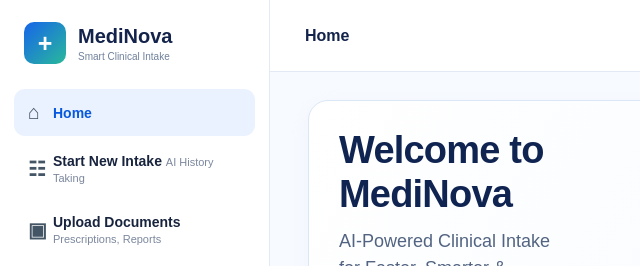
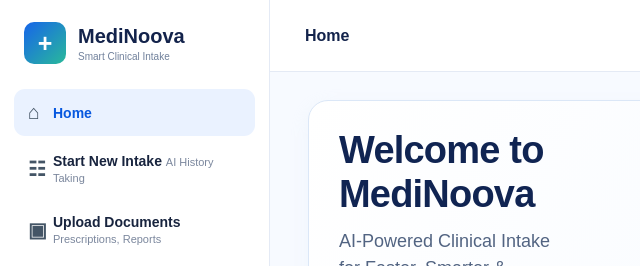
Before and after one commit to khushichaurasiya-dev/MediNova, a website: page public/index.html in a window 1280 px wide. Shown: the top 266 px of the page, 0-640 px from the left. Drawn offline with Linux system fonts and the light colour scheme.

Commit message:
Correct spelling of 'MediNova' to 'MediNoova'

```diff
--- a/public/index.html
+++ b/public/index.html
@@ -4,7 +4,7 @@
         <meta charset="UTF-8">
         <meta name="viewport"
         content="width=device-width, initial-scale=1.0">
-        <title>MediNova | Smart Clinical Intake</title>
+        <title>MediNoova | Smart Clinical Intake</title>
         <link rel="stylesheet" href="style.css">
     </head>
 <body>
@@ -14,7 +14,7 @@
             <div class="brand">
                 <div class="brand-icon">+</div>
                     <div>
-                    <h2>MediNova</h2>
+                    <h2>MediNoova</h2>
                     <p>Smart Clinical Intake</p>
                     </div>
             </div>
@@ -130,7 +130,7 @@
 
         <div class="hero">
             <div>
-                <h1>Welcome to MediNova</h1>
+                <h1>Welcome to MediNoova</h1>
                 <p>
                     AI-Powered Clinical Intake for Faster,
                     Smarter & Better Care
```
